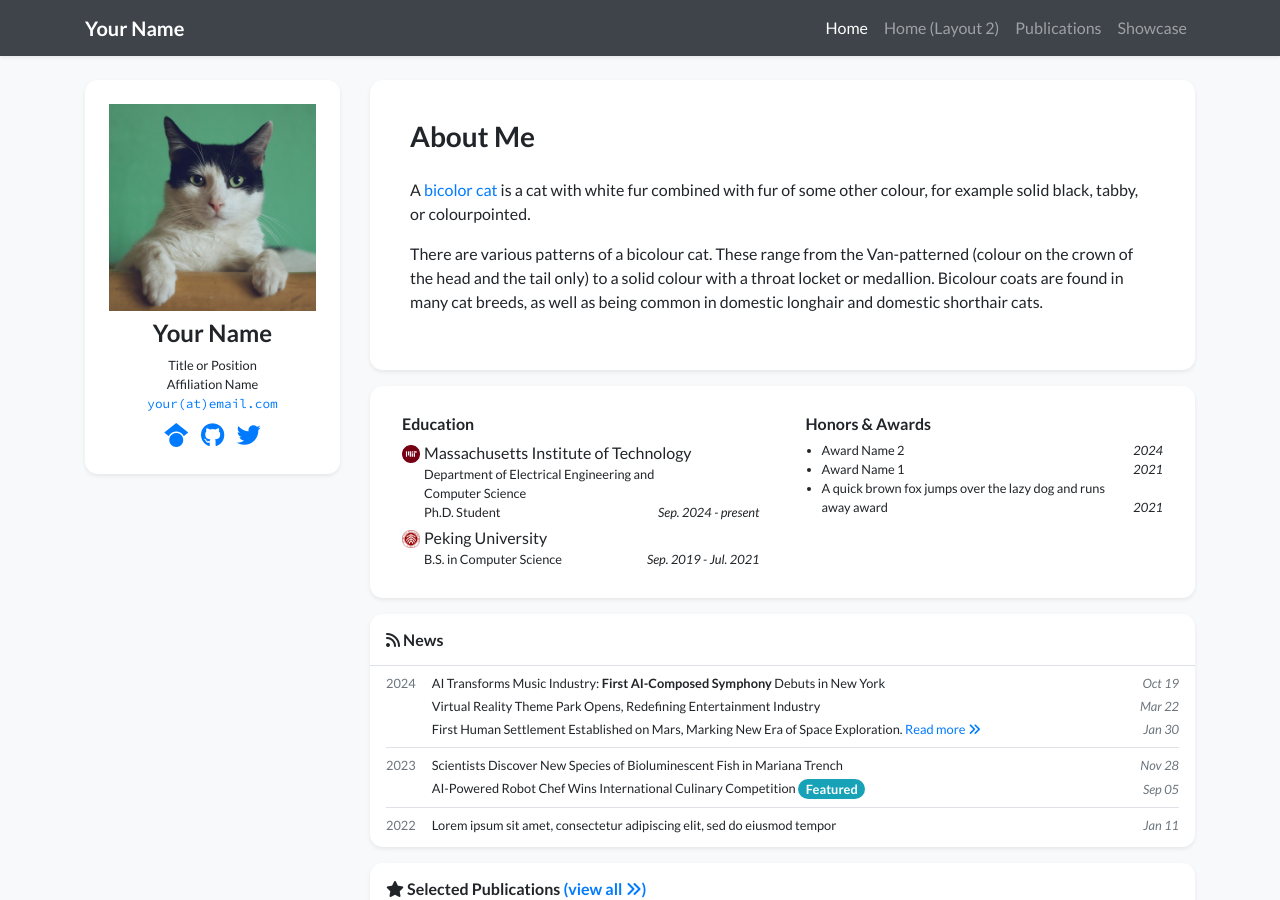
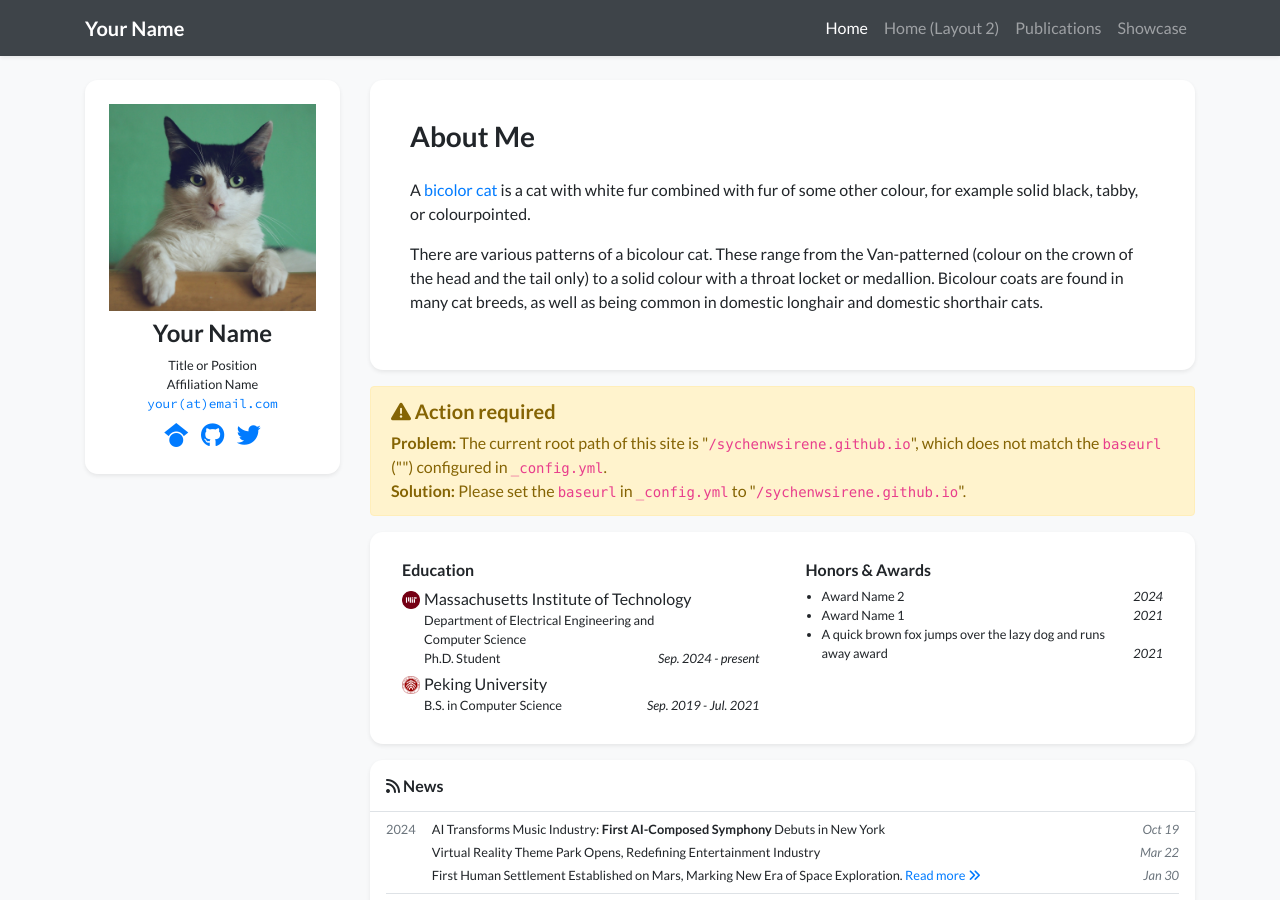
Before and after one commit to SYChenwsirene/sychenwsirene.github.io, a Jekyll site: the page built from index.html, in a window 1280 px wide and 900 px high. Built offline with Jekyll 4.4.1, drawn with Linux system fonts in a browser that asks for light colours; nearby versions of some CDN libraries; a style sheet for code colours, icons or effects is not loaded; part of the change alters nothing that is shown.

Commit message:
Update _config.yml
Removed comments and unnecessary settings from the Jekyll config.

```diff
--- a/_config.yml
+++ b/_config.yml
@@ -1,38 +1,8 @@
-# Welcome to Jekyll!
-#
-# This config file is meant for settings that affect your whole blog, values
-# which you are expected to set up once and rarely edit after that. If you find
-# yourself editing this file very often, consider using Jekyll's data files
-# feature for the data you need to update frequently.
-#
-# For technical reasons, this file is *NOT* reloaded automatically when you use
-# 'bundle exec jekyll serve'. If you change this file, please restart the server process.
+baseurl: ""
 
-# Site settings
-# These are used to personalize your new site. If you look in the HTML files,
-# you will see them accessed via {{ site.title }}, {{ site.email }}, and so on.
-# You can create any custom variable you would like, and they will be accessible
-# in the templates via {{ site.myvariable }}.
-baseurl: "/academic-homepage" # the subpath of your site, e.g. /blog
-
-# Build settings
 markdown: kramdown
 plugins:
   - jekyll-email-protect
-
-# Exclude from processing.
-# The following items will not be processed, by default. Create a custom list
-# to override the default setting.
-# exclude:
-#   - Gemfile
-#   - Gemfile.lock
-#   - node_modules
-#   - vendor/bundle/
-#   - vendor/cache/
-#   - vendor/gems/
-#   - vendor/ruby/
-
-# timezone: Asia/Shanghai
 
 collections:
   - publications
```
